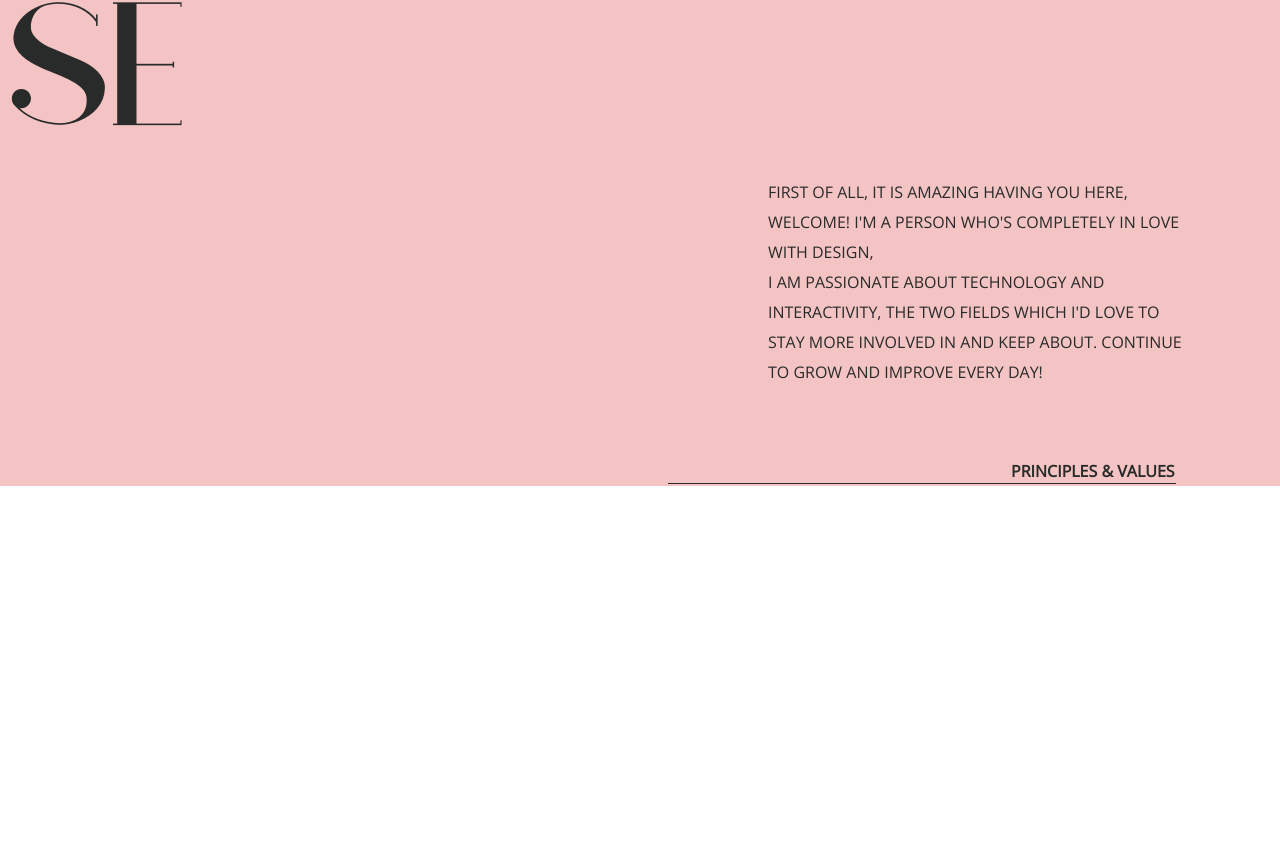
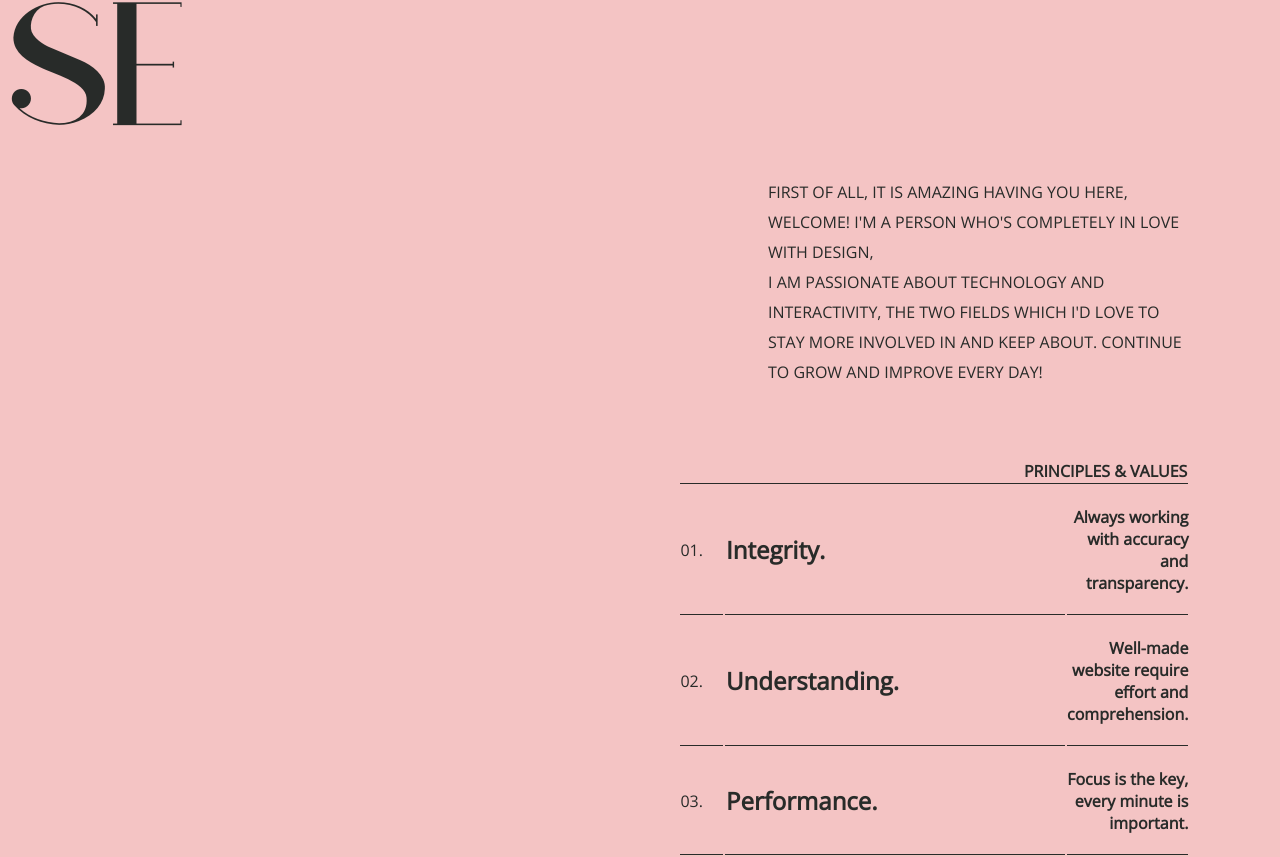
Before and after one commit to Besher58/Folio-atheme, a plain HTML site: page index.html in a window 1280 px wide. Shown: the part 1581-2438 px from the top of the page. Before the commit the page ends 2067 px from the top, so only its background shows below. Drawn offline with nearby package versions, Linux system fonts and the light colour scheme.

Commit message:
tableend

```diff
--- a/assets/css/style.css
+++ b/assets/css/style.css
@@ -73,6 +73,23 @@ div.width{
     text-align: right;
 }
 #table{
+    margin:0 0 0 53%;
     width: 40%;
-    margin:0 0 0 52%;
 }
+.number{
+    border-bottom: solid 1px;
+    padding: 30px 0;
+    width: 10%;
+}
+.mid{
+    width: 80%;
+    border-bottom: solid 1px;
+    font-size: 1.5em;
+    font-weight: 900;
+}
+.last{
+    text-align: right;
+    padding: 20px 0;
+    border-bottom: solid 1px;
+    font-weight: 900;
+}
--- a/index.html
+++ b/index.html
@@ -33,7 +33,22 @@
                     LOVE TO STAY MORE INVOLVED IN AND KEEP ABOUT. CONTINUE TO GROW AND IMPROVE EVERY DAY!</p>
                 <table id="table">
                     <tr>
-                        <th class="th">PRINCIPLES & VALUES</th>
+                        <th colspan="3" class="th">PRINCIPLES & VALUES</th>
+                    </tr>
+                    <tr>
+                        <td class="number">01.</td>
+                        <td class="mid">Integrity.</td>
+                        <td class="last">Always working with accuracy and transparency.</td>
+                    </tr>
+                    <tr>
+                        <td class="number">02.</td>
+                        <td class="mid">Understanding.</td>
+                        <td class="last">Well-made website require effort and comprehension.</td>
+                    </tr>
+                    <tr>
+                        <td class="number">03.</td>
+                        <td class="mid">Performance.</td>
+                        <td class="last">Focus is the key, every minute is important.</td>
                     </tr>
                 </table>
             </article>
```
